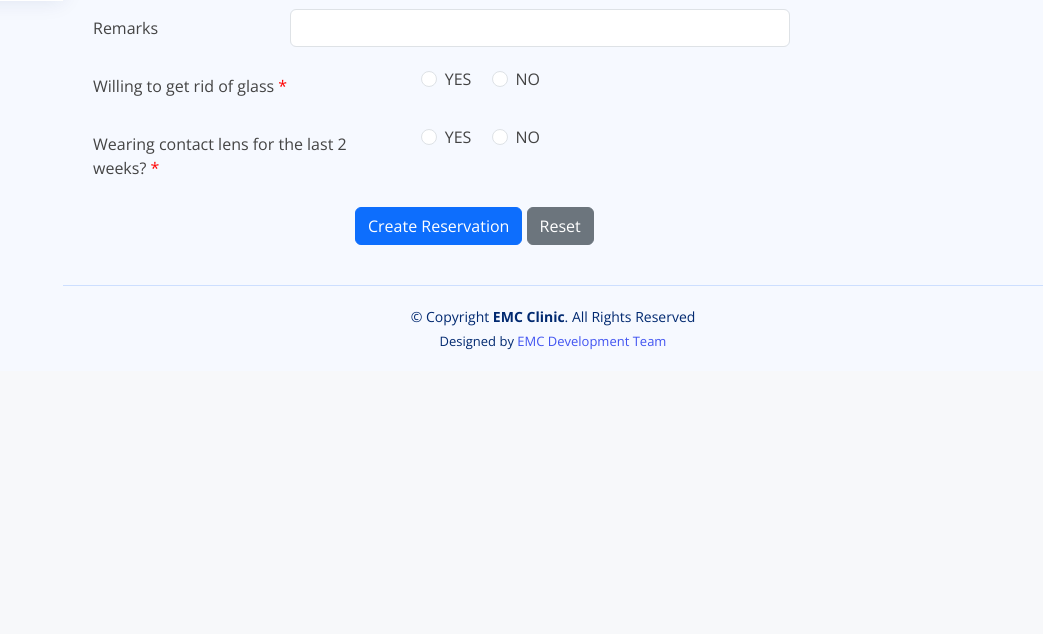
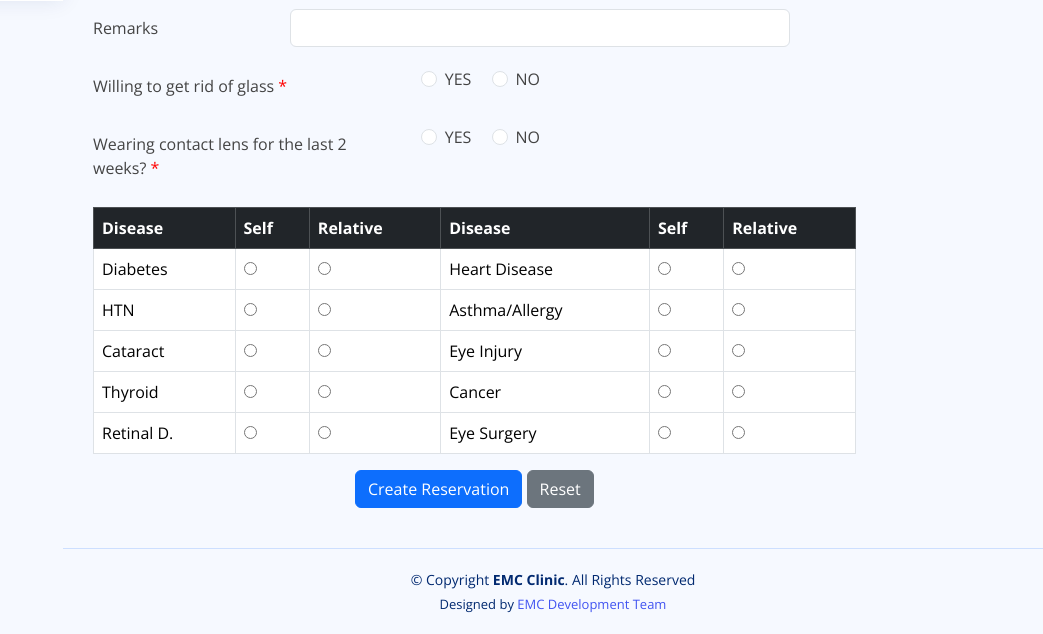
Before and after one commit to yasso77/testemc, a Django app: page /centerNewreservation in a window 1280 px wide. Shown: the part 799-1433 px from the top of the page, without its empty margins (237-1280 px from the left). Before the commit the page ends 1149 px from the top, so only its background shows below. Run offline with Django 5.2, Linux system fonts and the light colour scheme; the visitor is signed in with stand-in values (Sample User, id 1); data that the repository does not hold is empty; parts of the project's set-up code (start-up, migrations or seed data) failed here and were passed over; some libraries are stand-ins or nearby versions.

Commit message:
12/24/2024

```diff
--- a/manager/forms/centerReservation.py
+++ b/manager/forms/centerReservation.py
@@ -1,7 +1,7 @@
 # forms.py
 from datetime import date
 from django import forms
-from manager.model.patient import  AgentCompany, CheckUpPrice, City, Offers, Patient, SufferedCases
+from manager.model.patient import  AgentCompany, CheckUpPrice, City, MedicalCondition, Offers, Patient, SufferedCases
 
 
 class CEAddReservationForm(forms.ModelForm):
@@ -11,24 +11,50 @@ class CEAddReservationForm(forms.ModelForm):
         error_messages={'required': 'Full Name is required!'},
         widget=forms.TextInput(attrs={'class': 'form-control', 'placeholder': 'Enter full name'})
     )
-    mobile=forms.CharField(required=True, error_messages={'required': 'Mobile is required!'})
-    city = forms.ModelChoiceField(queryset=City.objects.active(), required=True, label="City", widget=forms.Select(attrs={'class': 'form-select'}))
+    mobile = forms.CharField(required=True, error_messages={'required': 'Mobile is required!'})
+    city = forms.ModelChoiceField(queryset=City.objects.active(), required=True, label="City",
+                                  widget=forms.Select(attrs={'class': 'form-select'}))
 
-    sufferedcaseByPatient = forms.ModelChoiceField(queryset=SufferedCases.objects.active(), required=True, label="Suffered Case-By patient", widget=forms.Select(attrs={'class': 'form-select'}))
-    offerID = forms.ModelChoiceField(queryset=Offers.objects.active(), required=False, label="Offers", widget=forms.Select(attrs={'class': 'form-select'}))
-    agentID = forms.ModelChoiceField(queryset=AgentCompany.objects.active(), required=False, label="Agent/Company", widget=forms.Select(attrs={'class': 'form-select'}))
-    checkUpprice = forms.ModelChoiceField(queryset=CheckUpPrice.objects.active(), required=True, label="Check-Up price", widget=forms.Select(attrs={'class': 'form-select'}))
+    sufferedcaseByPatient = forms.ModelChoiceField(queryset=SufferedCases.objects.active(), required=True, label="Suffered Case-By patient",widget=forms.Select(attrs={'class': 'form-select'}))
+    offerID = forms.ModelChoiceField(queryset=Offers.objects.active(), required=False, label="Offers",
+                                     widget=forms.Select(attrs={'class': 'form-select'}))
+    agentID = forms.ModelChoiceField(queryset=AgentCompany.objects.active(), required=False, label="Agent/Company",widget=forms.Select(attrs={'class': 'form-select'}))
+    checkUpprice = forms.ModelChoiceField(queryset=CheckUpPrice.objects.active(), required=True, label="Check-Up price",widget=forms.Select(attrs={'class': 'form-select'}))
+
+    # Medical history fields
+    medical_conditions = forms.ModelMultipleChoiceField(
+        queryset=MedicalCondition.objects.all(),
+        required=False,
+        label="Medical Conditions",
+        widget=forms.CheckboxSelectMultiple()
+    )
+
+    relation_choices = [
+        ('SELF', 'Self'),
+        ('REL', 'Relative'),
+    ]
+
+    condition_relation = forms.ChoiceField(
+        choices=relation_choices,
+        required=False,
+        label="Relation",
+        widget=forms.RadioSelect(attrs={'class': 'form-check-input'})
+    )
 
     class Meta:
         model = Patient
-        fields = [ 'fullname', 'mobile', 'city', 'gender',  'offerID', 'leadSource', 'remarks','checkUpprice', 'fileserial', 'birthdate', 'reservationType', 'referral', 'otherMobile','sufferedcaseByPatient', 'wearingconduct', 'rideglass']
+        fields = ['fullname', 'mobile', 'city', 'gender', 'offerID', 'leadSource', 'remarks',
+                  'checkUpprice', 'fileserial', 'birthdate', 'reservationType', 'referral', 'otherMobile',
+                  'sufferedcaseByPatient', 'wearingconduct', 'rideglass']
         widgets = {
             'mobile': forms.TextInput(attrs={'class': 'form-control'}),
-            'age': forms.NumberInput(attrs={'class': 'form-control', 'min': 1, 'max': 99}),
+
             'remarks': forms.TextInput(attrs={'class': 'form-control'}),
-            'reservationCode': forms.TextInput(attrs={'readonly': 'readonly', 'class': 'form-control', 'style': 'background-color: yellow;font-weight:bold'}),
+            'reservationCode': forms.TextInput(attrs={'readonly': 'readonly', 'class': 'form-control',
+                                                      'style': 'background-color: yellow;font-weight:bold'}),
             'gender': forms.RadioSelect(attrs={'class': 'form-check-input'}),
-            'fileserial': forms.TextInput(attrs={'readonly': 'readonly', 'class': 'form-control', 'style': 'background-color: yellow;font-weight:bold'}),
+            'fileserial': forms.TextInput(attrs={'readonly': 'readonly', 'class': 'form-control',
+                                                 'style': 'background-color: yellow;font-weight:bold'}),
             'otherMobile': forms.TextInput(attrs={'class': 'form-control'}),
             'reservationType': forms.Select(attrs={'class': 'form-select'}),
             'referral': forms.Select(attrs={'class': 'form-select'}),
@@ -39,16 +65,16 @@ class CEAddReservationForm(forms.ModelForm):
 
     def __init__(self, *args, **kwargs):
         self.request = kwargs.pop('request', None)
+        super().__init__(*args, **kwargs)
 
-        super().__init__(*args, **kwargs)
+        # Customizing gender choices
         self.fields['gender'].choices = [('M', 'Male'), ('F', 'Female')]
         self.fields['gender'].required = True
         self.fields['wearingconduct'].required = True
         self.fields['rideglass'].required = True
         self.fields['fullname'].error_messages = {'required': 'Full Name is required!'}
         self.fields['mobile'].error_messages = {'required': 'Mobile is required!'}
-        self.fields['referral'].required= False
-
+        self.fields['referral'].required = False
 
     # def clean_mobile(self):
     #     mobile = self.cleaned_data.get('mobile')
--- a/manager/views/center.py
+++ b/manager/views/center.py
@@ -1,5 +1,6 @@
 from datetime import date,  timedelta
 import string
+from urllib import request
 from django.shortcuts import render
 from django.urls import reverse
 from django.utils.timezone import now, make_aware, is_naive
@@ -8,14 +9,15 @@ from manager.forms.centerReservation import CEAddReservationForm
 
 from django.utils.timezone import now
 from django.contrib.auth.decorators import login_required,permission_required
-
+from django.core.exceptions import ObjectDoesNotExist
 from django.views.generic.list import ListView
 from django.shortcuts import get_object_or_404, redirect
 from django.db.models import Count
 from django.db.models import Q
 from django.db.models import Count, Max, Subquery, OuterRef
 from manager.forms.centerFollowUp import centerTrackForm
-from manager.model.patient import CallTrack, Patient
+from manager.model import patient
+from manager.model.patient import CallTrack, MedicalCondition, Patient, PatientMedicalHistory
 
 class CenterView(ListView):
     def generateFileSerial():
@@ -67,22 +69,19 @@ class CenterView(ListView):
 
     @login_required
     def addNewReservation(request):
-        """View function to add a new reservation."""
+
         latest_fileserial = CenterView.generateFileSerial()  # Get new reservation code
-
 
         if request.method == 'POST':
             # Pass request to the form and specify required fields
-            centerform = CEAddReservationForm(
-                request=request, data=request.POST)
+            centerform = CEAddReservationForm(request=request, data=request.POST)
 
             if centerform.is_valid():
                 patient = centerform.save(commit=False)
                 patient.fileserial = latest_fileserial  # Assign generated file serial
-                #patient.reservedBy = request.user  # Assign logged-in user
                 patient.createdBy = request.user  # Assign logged-in user
-                patient.callDirection=None
-
+                patient.reservedBy = request.user  # Assign logged-in user
+                patient.callDirection = None
 
                 # Ensure createdDate has a value
                 if patient.createdDate is None:
@@ -96,6 +95,38 @@ class CenterView(ListView):
                     patient.attendanceDate = make_aware(patient.attendanceDate)
 
                 patient.save()
+
+                # Initialize an empty list to store the conditions and relations
+                # Initialize an empty list to store the conditions and relations
+                medical_conditions = []
+
+                # Iterate through all items in the POST data (request.POST)
+                for condition_name, relation in request.POST.items():
+                    # Only process the keys that start with 'medical_conditions'
+                    if condition_name.startswith('medical_conditions'):
+                        condition_key = condition_name.split('[')[1].split(']')[0]  # Extract the disease name from the key
+
+                        # Check if the value is either 'self' or 'relative'
+                        if relation in ['self', 'relative']:
+                            try:
+                                # Try to get the MedicalCondition object
+                                condition_obj = MedicalCondition.objects.get(conditionName=condition_key)
+                            except ObjectDoesNotExist:
+                                # Handle the case where the condition doesn't exist in the database
+                                print(f"Condition '{condition_key}' does not exist in the database.")
+                                continue  # Skip to the next condition
+
+                            # Append the condition and relation as a tuple
+                            medical_conditions.append((condition_obj, relation))
+
+                # Now save the PatientMedicalHistory records
+                for condition_obj, relation in medical_conditions:
+                    PatientMedicalHistory.objects.create(
+                        patient=patient,
+                        condition=condition_obj,
+                        relation=relation,
+                        createdBy=request.user
+                    )
 
                 # Return confirmation message
                 return render(
@@ -116,7 +147,6 @@ class CenterView(ListView):
             centerform = CEAddReservationForm(request=request, initial={'fileserial': latest_fileserial})
 
         # Render the new reservation form
-
         return render(request, 'center/newReservation.html', {'form': centerform, 'fileserial': latest_fileserial})
 
 
--- a/templates/center/newReservation.html
+++ b/templates/center/newReservation.html
@@ -273,8 +273,63 @@
                 {% endif %}
             </div>
         </div>
-
-
+        <!-- Medical Conditions Selection -->
+        <div class="table-responsive">
+            <table class="table table-bordered">
+                <thead class="table-dark">
+                    <tr>
+                        <th>Disease</th>
+                        <th>Self</th>
+                        <th>Relative</th>
+                        <th>Disease</th>
+                        <th>Self</th>
+                        <th>Relative</th>
+                    </tr>
+                </thead>
+                <tbody>
+                    <tr>
+                        <td>Diabetes</td>
+                        <td><input type="radio" name="medical_conditions[diabetes]" value="self"></td>
+                        <td><input type="radio" name="medical_conditions[diabetes]" value="relative"></td>
+                        <td>Heart Disease</td>
+                        <td><input type="radio" name="medical_conditions[heart_disease]" value="self"></td>
+                        <td><input type="radio" name="medical_conditions[heart_disease]" value="relative"></td>
+                    </tr>
+                    <tr>
+                        <td>HTN</td>
+                        <td><input type="radio" name="medical_conditions[htn]" value="self"></td>
+                        <td><input type="radio" name="medical_conditions[htn]" value="relative"></td>
+                        <td>Asthma/Allergy</td>
+                        <td><input type="radio" name="medical_conditions[asthma_allergy]" value="self"></td>
+                        <td><input type="radio" name="medical_conditions[asthma_allergy]" value="relative"></td>
+                    </tr>
+                    <tr>
+                        <td>Cataract</td>
+                        <td><input type="radio" name="medical_conditions[cataract]" value="self"></td>
+                        <td><input type="radio" name="medical_conditions[cataract]" value="relative"></td>
+                        <td>Eye Injury</td>
+                        <td><input type="radio" name="medical_conditions[eye_injury]" value="self"></td>
+                        <td><input type="radio" name="medical_conditions[eye_injury]" value="relative"></td>
+                    </tr>
+                    <tr>
+                        <td>Thyroid</td>
+                        <td><input type="radio" name="medical_conditions[thyroid]" value="self"></td>
+                        <td><input type="radio" name="medical_conditions[thyroid]" value="relative"></td>
+                        <td>Cancer</td>
+                        <td><input type="radio" name="medical_conditions[cancer]" value="self"></td>
+                        <td><input type="radio" name="medical_conditions[cancer]" value="relative"></td>
+                    </tr>
+                    <tr>
+                        <td>Retinal D.</td>
+                        <td><input type="radio" name="medical_conditions[retinal_d]" value="self"></td>
+                        <td><input type="radio" name="medical_conditions[retinal_d]" value="relative"></td>
+                        <td>Eye Surgery</td>
+                        <td><input type="radio" name="medical_conditions[eye_surgery]" value="self"></td>
+                        <td><input type="radio" name="medical_conditions[eye_surgery]" value="relative"></td>
+                    </tr>
+                </tbody>
+            </table>
+        </div>
 
 
 
```
Also changed, not shown: manager/model/patient.py (+26 -1 lines), manager/migrations/0063_medicalcondition_alter_patient_age_and_more.py (added).
